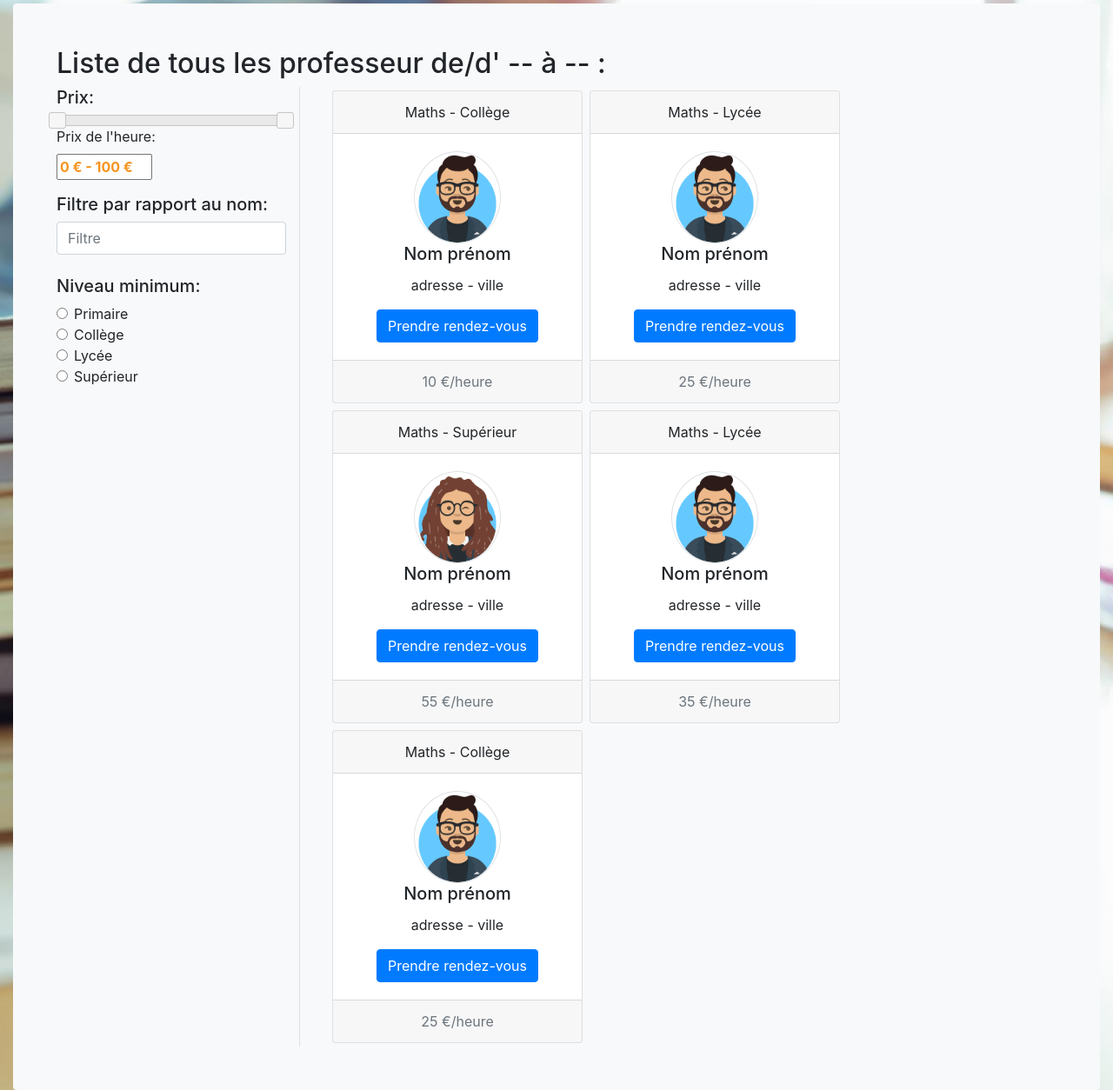
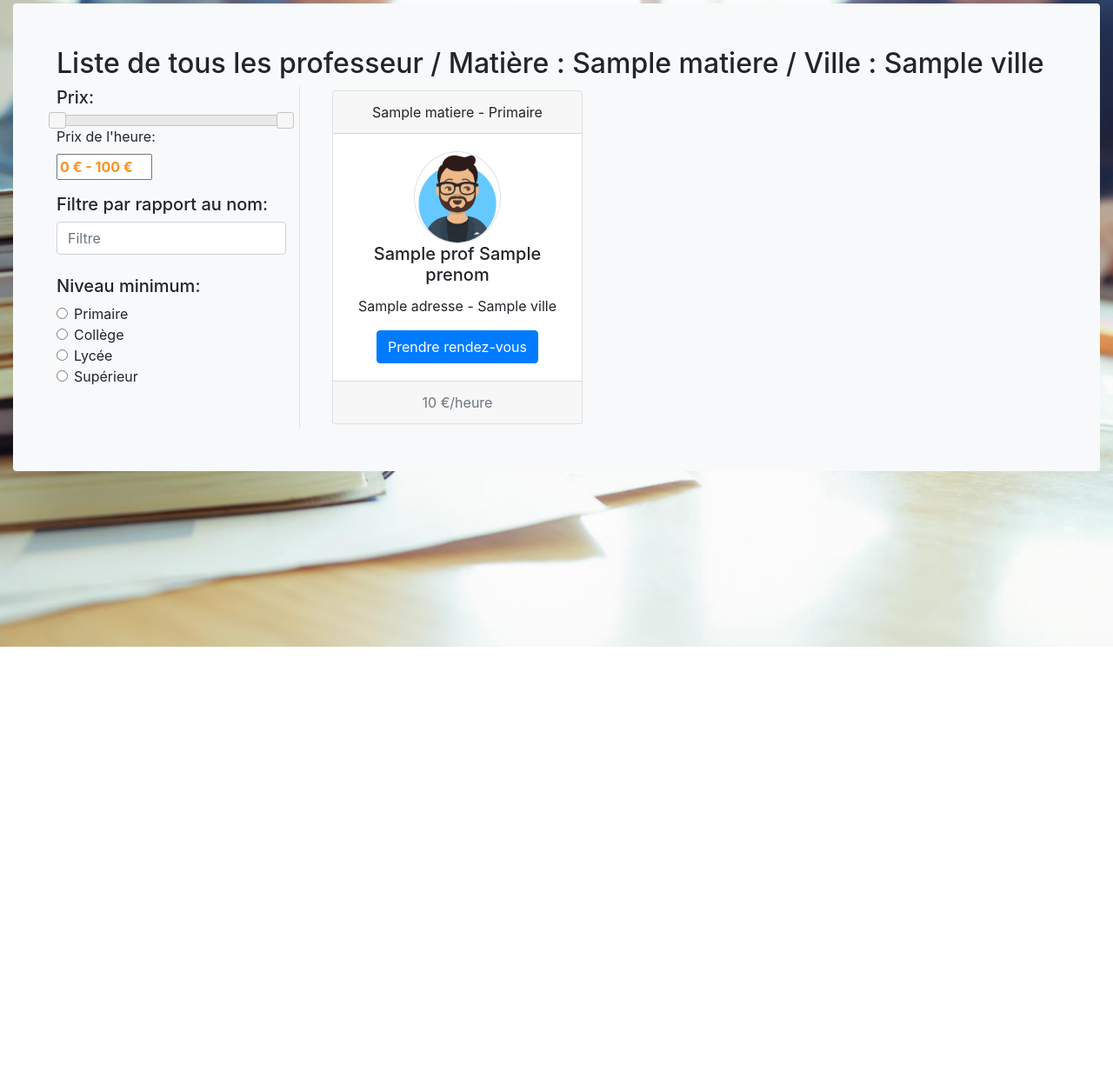
Before and after one commit to shitori/projetweb, a Symfony app: template templates/main/search.html.twig in a window 1280 px wide. Shown: the part 56-1310 px from the top of the page at 87% size. After the commit the page ends 800 px from the top, so only its background shows below. Run offline with Twig, Linux system fonts and the light colour scheme; the template is opened without the code that fills it: most values are stand-ins (such as "Sample title", 1, 10 or a date in 2020); some libraries are stand-ins or nearby versions.

Commit message:
page acc + page search ok

```diff
--- a/public/js/main.js
+++ b/public/js/main.js
@@ -34,11 +34,11 @@ $(document).ready(function () {
         "Lille"
     ];
 
-    $("#inputMat").autocomplete({
+    $("#form_inputMat").autocomplete({
         source: matiere
     });
 
-    $("#inputCity").autocomplete({
+    $("#form_inputCity").autocomplete({
         source: ville
     });
 
--- a/templates/main/search.html.twig
+++ b/templates/main/search.html.twig
@@ -5,9 +5,10 @@
     <div class="container-fluid">
         <div class="mt-1 rounded bg-light" style="padding: 50px">
             <h2>
-                Liste de tous les professeur de/d' -- à -- :
+                Liste de tous les professeur / Matière : {{ matiere }} / Ville : {{ ville }}
             </h2>
             <div class="row mt-1">
+
                 <div class="col-3 border-right">
                     <h5>Prix:</h5>
                     <div id="slider-container"></div>
@@ -48,88 +49,38 @@
                 </div>
                 <div class="col-9 pl-5">
                     <div class="row ">
-
+                        {% for prof in profs %}
                             <div class="card text-center m-1" style="width: 18rem;">
-                            <div class="card-header" data-lvl="2">
-                                Maths - Collège
+                                <div class="card-header" data-lvl="{{ prof.niveau }}">
+                                    {{ prof.matiere }} -
+                                    {% if prof.niveau==4 %}
+                                        Supérieur
+                                    {% elseif prof.niveau==3 %}
+                                        Lycée
+                                    {% elseif prof.niveau==2 %}
+                                        Collège
+                                    {% else %}
+                                        Primaire
+                                    {% endif %}
                                 </div>
                                 <div class="card-body">
+                                    {% if prof.sexe == 0 %}
+                                        <img src="{{ asset('img/f.png') }}" class="border rounded-circle mx-auto"
+                                             style="width: 100px">
+                                    {% else %}
                                         <img src="{{ asset('img/h.png') }}" class="border rounded-circle mx-auto"
                                              style="width: 100px">
-                                <h5 class="card-title">Nom prénom</h5>
-                                <p class="card-text">adresse - ville</p>
+                                    {% endif %}
+                                    <h5 class="card-title">{{ prof.nom }} {{ prof.prenom }}</h5>
+                                    <p class="card-text">{{ prof.adresse }} - {{ prof.ville }}</p>
                                     <a href="#" class="btn btn-primary">Prendre rendez-vous</a>
                                 </div>
-                            <div class="card-footer text-muted system" data-price="10">
-                                10 €/heure
+                                <div class="card-footer text-muted system" data-price="{{ prof.prix }}">
+                                    {{ prof.prix }} €/heure
                                 </div>
                             </div>
-
-                        <div class="card text-center m-1" style="width: 18rem;">
-                            <div class="card-header" data-lvl="3">
-                                Maths - Lycée
+                        {% endfor %}
                     </div>
-                            <div class="card-body">
-                                <img src="{{ asset('img/h.png') }}" class="border rounded-circle mx-auto"
-                                     style="width: 100px">
-                                <h5 class="card-title">Nom prénom</h5>
-                                <p class="card-text">adresse - ville</p>
-                                <a href="#" class="btn btn-primary">Prendre rendez-vous</a>
-                            </div>
-                            <div class="card-footer text-muted system" data-price="25">
-                                25 €/heure
-                            </div>
-                        </div>
-
-                        <div class="card text-center m-1" style="width: 18rem;">
-                            <div class="card-header" data-lvl="4">
-                                Maths - Supérieur
-                            </div>
-                            <div class="card-body">
-                                <img src="{{ asset('img/f.png') }}" class="border rounded-circle mx-auto"
-                                     style="width: 100px">
-                                <h5 class="card-title">Nom prénom</h5>
-                                <p class="card-text">adresse - ville</p>
-                                <a href="#" class="btn btn-primary">Prendre rendez-vous</a>
-                            </div>
-                            <div class="card-footer text-muted system" data-price="55">
-                                55 €/heure
-                            </div>
-                        </div>
-
-                        <div class="card text-center m-1" style="width: 18rem;">
-                            <div class="card-header" data-lvl="3">
-                                Maths - Lycée
-                            </div>
-                            <div class="card-body">
-                                <img src="{{ asset('img/h.png') }}" class="border rounded-circle mx-auto"
-                                     style="width: 100px">
-                                <h5 class="card-title">Nom prénom</h5>
-                                <p class="card-text">adresse - ville</p>
-                                <a href="#" class="btn btn-primary">Prendre rendez-vous</a>
-                            </div>
-                            <div class="card-footer text-muted system" data-price="35">
-                                35 €/heure
-                            </div>
-                        </div>
-
-                        <div class="card text-center m-1" style="width: 18rem;">
-                            <div class="card-header" data-lvl="2">
-                                Maths - Collège
-                            </div>
-                            <div class="card-body">
-                                <img src="{{ asset('img/h.png') }}" class="border rounded-circle mx-auto"
-                                     style="width: 100px">
-                                <h5 class="card-title">Nom prénom</h5>
-                                <p class="card-text">adresse - ville</p>
-                                <a href="#" class="btn btn-primary">Prendre rendez-vous</a>
-                            </div>
-                            <div class="card-footer text-muted system" data-price="25">
-                                25 €/heure
-                            </div>
-                        </div>
-                    </div>
-
                 </div>
             </div>
         </div>
```
Also changed, not shown: src/Controller/MainController.php (+26 -23 lines), src/Repository/ProfesseurRepository.php (+69 -0 lines), templates/main/index.html.twig (+8 -7 lines). Lines whose indentation alone changed are shown as unchanged.
